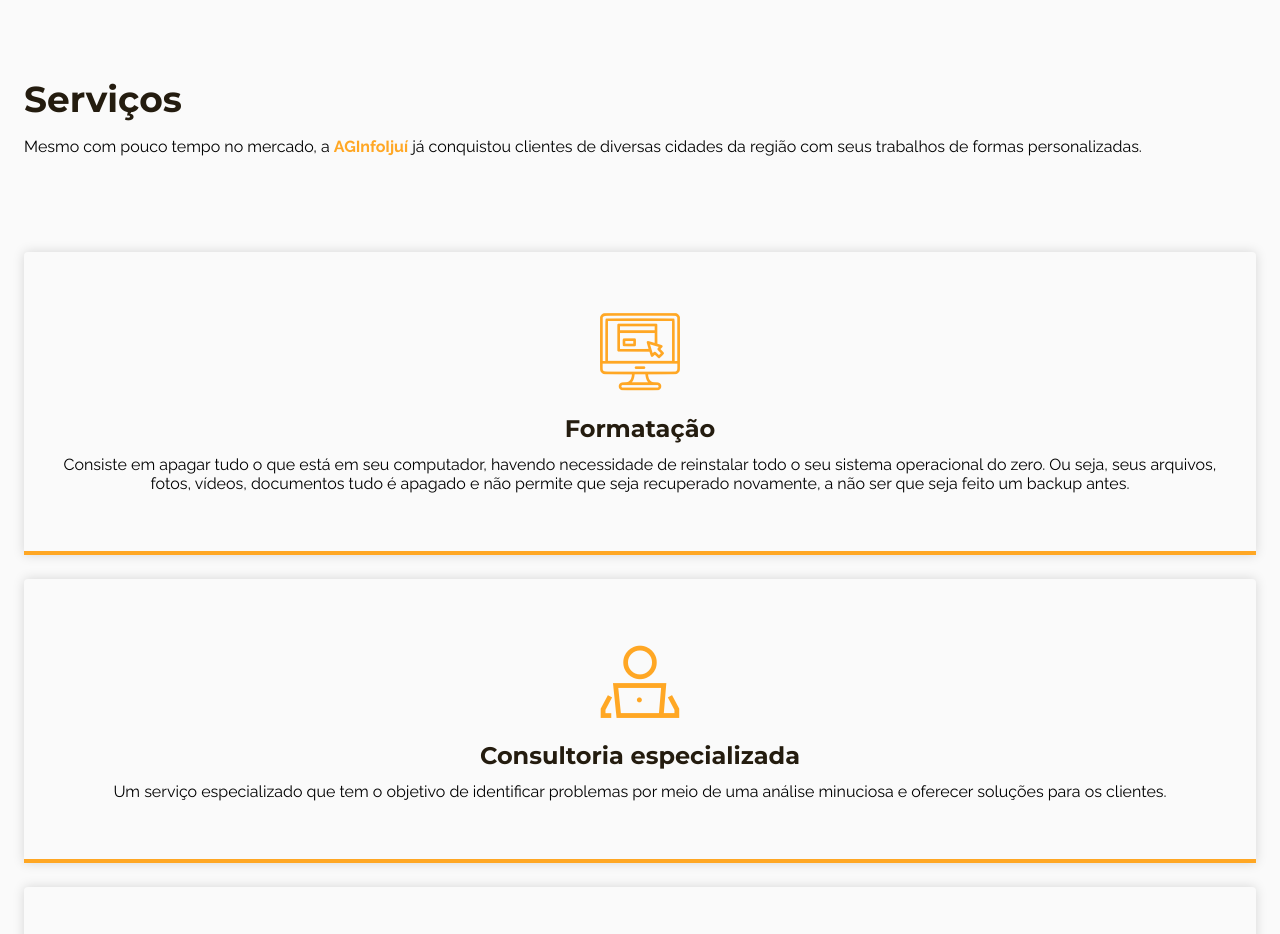
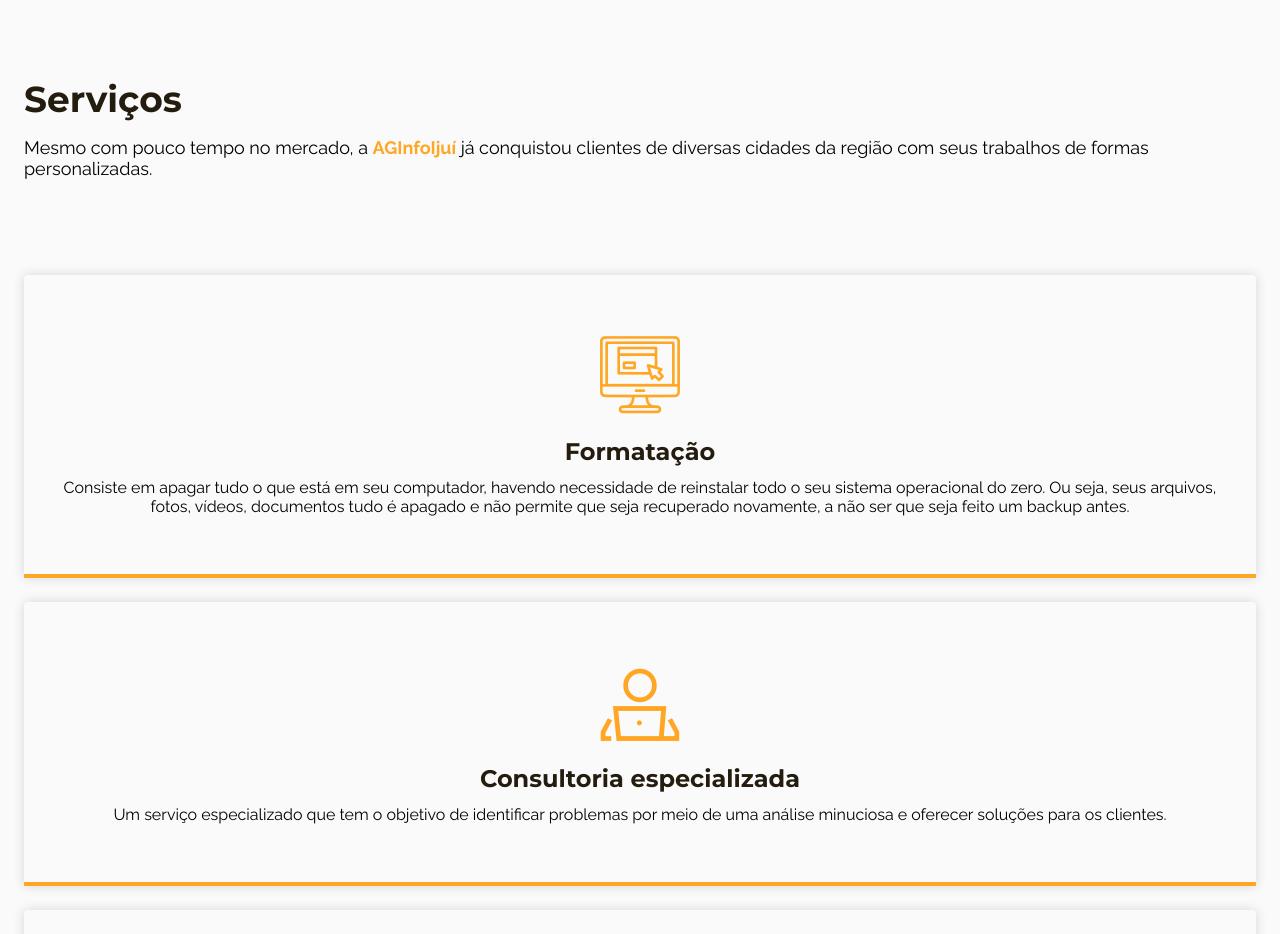
Before and after one commit to joaohenrik03/aginfoijui, a plain HTML site: page index.html in a window 1280 px wide. Shown: the part 2800-3734 px from the top of the page. Drawn offline with nearby package versions, Linux system fonts and the light colour scheme; files whose address does not match are found by name.

Commit message:
Update style.css

```diff
--- a/index.html
+++ b/index.html
@@ -126,7 +126,7 @@
             <h2 class="title">
               Serviços
             </h2>
-            <p>
+            <p class="subtitle">
               Mesmo com pouco tempo no mercado, a <strong>AGInfoIjuí</strong> já conquistou clientes de diversas cidades da região com seus trabalhos de formas personalizadas.
             </p>
           </header>
--- a/style.css
+++ b/style.css
@@ -11,6 +11,7 @@
     --body-color: hsl(0, 0%, 98%);
 
     --title-font-size: 1.875rem
+    --subtitle-font-size: 1.125rem
 }
 
 * {
@@ -107,6 +108,10 @@ img {
 
 .section .title {
     margin-bottom: 1rem;
+}
+
+.section .subtitle {
+    font-size: var(--subtitle-font-size);
 }
 
 .section header {
@@ -533,12 +538,9 @@ footer .social a:hover {
 }
 
 @media (min-width: 992px) {
-
-}
-
-@media (min-width: 992px) {
     :root {
-        --title-font-size: 2.25rem
+        --title-font-size: 2.25rem;
+        --subtitle-font-size: 1.125rem
     }
 }
 
```
